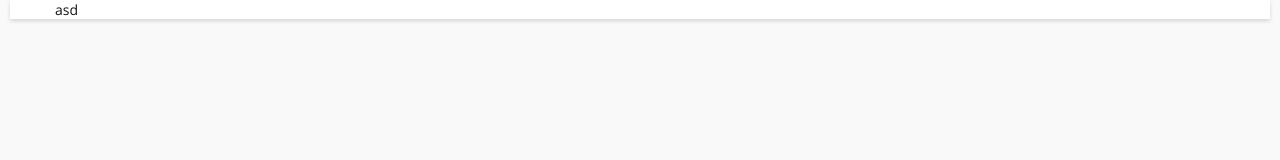
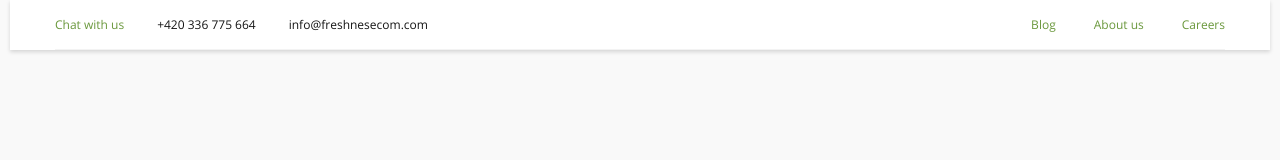
Before and after one commit to Muhammadjewel/ecommerce-mayoqhub, a plain HTML site: page index.html in a window 1280 px wide. Drawn offline with Linux system fonts and the light colour scheme.

Commit message:
Add site-header__top

```diff
--- a/css/styles.css
+++ b/css/styles.css
@@ -1,6 +1,7 @@
 :root {
   --body-bg: #f9f9f9;
   --text-color: #151515;
+  --link-color: #6a983c;
 
   --text-font-stack: "Open Sans", "Arial", sans-serif;
   --heading-font-stack: "Poppins", "Arial", sans-serif;
@@ -103,3 +104,114 @@ a {
   background-color: #fff;
   box-shadow: 0px 2px 4px rgba(0, 0, 0, 0.15);
 }
+
+
+/* SITE-HEADER */
+.site-header__top {
+  display: flex;
+  justify-content: space-between;
+  align-items: center;
+  padding-top: 16px;
+  padding-bottom: 16px;
+  border-bottom: 1px solid rgba(21, 21, 21, 0.05);
+  font-size: 12px;
+  line-height: normal;
+}
+
+.site-header__contacts {
+  display: flex;
+  align-items: center;
+}
+
+.site-header__chat-link {
+  margin-right: 33px;
+  color: var(--link-color);
+  text-decoration: none;
+}
+
+.site-header__chat-link:hover {
+  opacity: 0.8;
+}
+
+.site-header__chat-link:active {
+  opacity: 0.6;
+}
+
+.site-header__phone {
+  margin-right: 33px;
+  color: var(--text-color);
+  text-decoration: none;
+}
+
+.site-header__phone:hover {
+  opacity: 0.8;
+}
+
+.site-header__phone:active {
+  opacity: 0.6;
+}
+
+.site-header__email {
+  color: var(--text-color);
+  text-decoration: none;
+}
+
+.site-header__email:hover {
+  opacity: 0.8;
+}
+
+.site-header__email:active {
+  opacity: 0.6;
+}
+
+.site-header__top-nav {
+  display: flex;
+  flex-wrap: wrap;
+  align-items: center;
+  padding: 0;
+  margin: 0;
+  list-style: none;
+}
+
+.site-header__top-nav-item:not(:last-child) {
+  margin-right: 38px;
+}
+
+.site-header__top-nav-link {
+  color: var(--link-color);
+  text-decoration: none;
+}
+
+.site-header__top-nav-link:hover {
+  opacity: 0.8;
+}
+
+.site-header__top-nav-link:active {
+  opacity: 0.6;
+}
+
+
+/* RESPONSIVENESS */
+@media only screen and (max-width: 900px) {
+  .container {
+    padding-left: 30px;
+    padding-right: 30px;
+  }
+}
+
+@media only screen and (max-width: 800px) {
+  .site-header__chat-link,
+  .site-header__phone {
+    margin-right: 25px;
+  }
+
+  .site-header__top-nav-item:not(:last-child) {
+    margin-right: 20px;
+  }
+}
+
+@media only screen and (max-width: 660px) {
+  .site-header__top {
+    display: none;
+  }
+}
--- a/index.html
+++ b/index.html
@@ -11,7 +11,29 @@
 <body>
 
   <div class="container">
-    asd
+    <!-- SITE-HEADER -->
+    <header class="site-header">
+      <!-- SITE-HEADER-TOP -->
+      <div class="site-header__top">
+        <div class="site-header__contacts">
+          <a class="site-header__chat-link" href="#">Chat with us</a>
+          <a class="site-header__phone" href="tel:+420336775664">+420 336 775 664</a>
+          <a class="site-header__email" href="mailto:info@freshnesecom.com">info@freshnesecom.com</a>
+        </div>
+
+        <ul class="site-header__top-nav">
+          <li class="site-header__top-nav-item">
+            <a class="site-header__top-nav-link" href="#">Blog</a>
+          </li>
+          <li class="site-header__top-nav-item">
+            <a class="site-header__top-nav-link" href="#">About us</a>
+          </li>
+          <li class="site-header__top-nav-item">
+            <a class="site-header__top-nav-link" href="#">Careers</a>
+          </li>
+        </ul>
+      </div>
+    </header>
   </div>
 
   <script src="js/main.js"></script>
```
